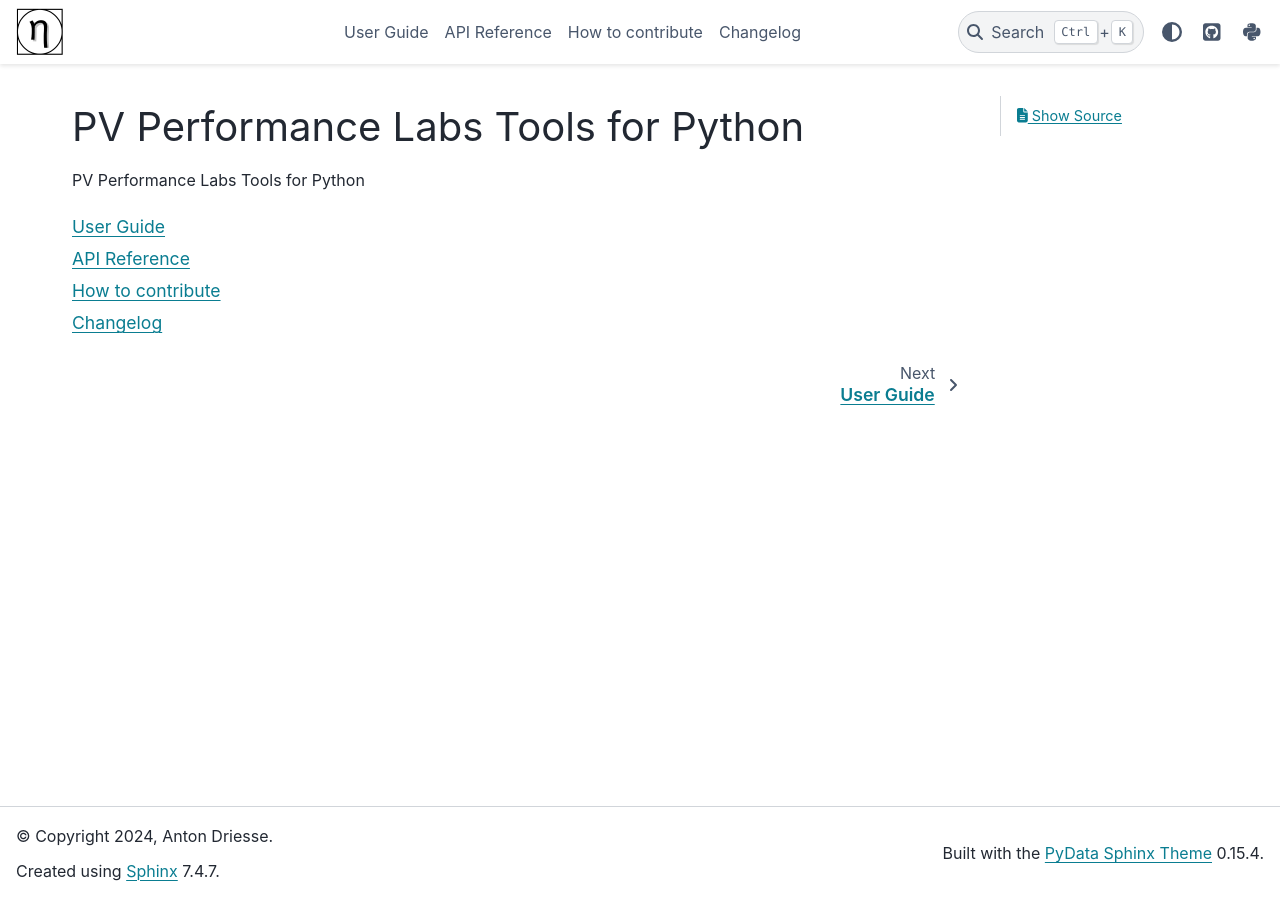
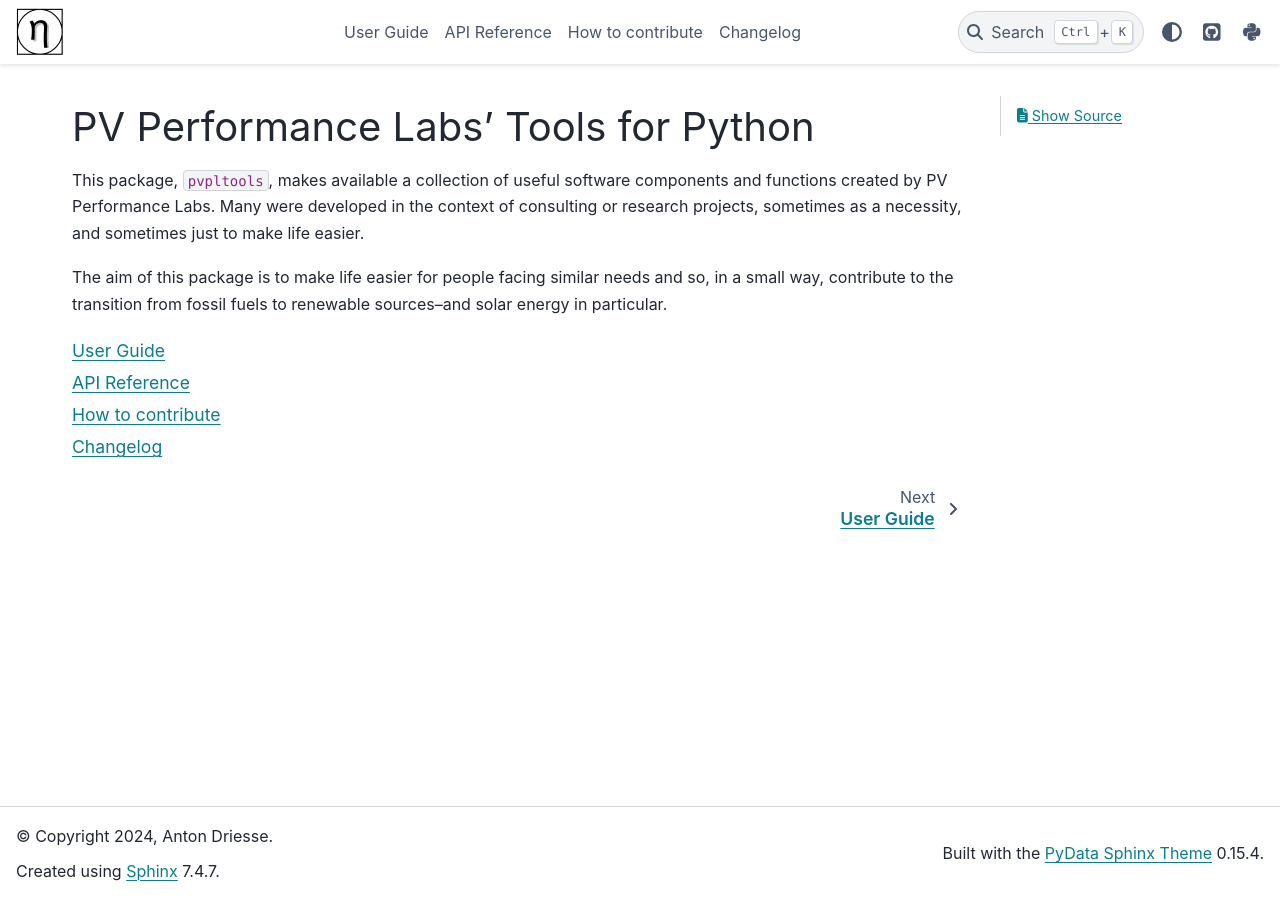
Before and after one commit to pvplabs/pvpltools, a Sphinx documentation site: the page built from docs/index.rst, in a window 1280 px wide. Built offline with Sphinx 7.4.7 and the PyData theme 0.15.4, drawn with Linux system fonts in a browser that asks for light colours; pages that are not in the unit, such as notebooks, are missing from menus; the version number could not be read and is left out.

Commit message:
Getting back to work!

```diff
--- a/docs/index.rst
+++ b/docs/index.rst
@@ -1,7 +1,15 @@
-PV Performance Labs Tools for Python
-====================================
+PV Performance Labs' Tools for Python
+=====================================
 
-PV Performance Labs Tools for Python
+This package, ``pvpltools``, makes available a collection of useful
+software components and functions created by PV Performance Labs.
+Many were developed in the context of consulting or research projects,
+sometimes as a necessity, and sometimes just to make life easier.
+
+The aim of this package is to make life easier for people facing similar needs and so, in
+a small way, contribute to the transition from fossil fuels
+to renewable sources--and solar energy in particular.
+
 
 .. toctree::
    :maxdepth: 1
```
